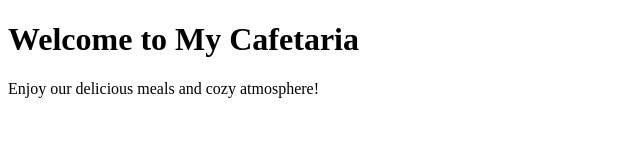
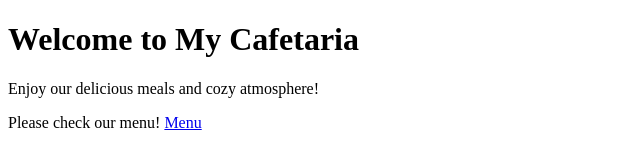
Before and after one commit to nabila200000/cafetaria, a plain HTML site: page index.html in a window 1280 px wide. Shown: the whole page, without its empty margins (0-640 px from the left). Drawn offline with Linux system fonts and the light colour scheme.

Commit message:
Added all menu

```diff
--- a/index.html
+++ b/index.html
@@ -9,5 +9,6 @@
 
     <h1>Welcome to My Cafetaria</h1>
     <p>Enjoy our delicious meals and cozy atmosphere!</p>
+    <p>Please check our menu! <a href="menu.html">Menu</a></p>
 </body>
 </html>
```
Also changed, not shown: images/food.jfif (added), images/food2.jfif (added), images/food3.jfif (added), menu.html (added).
